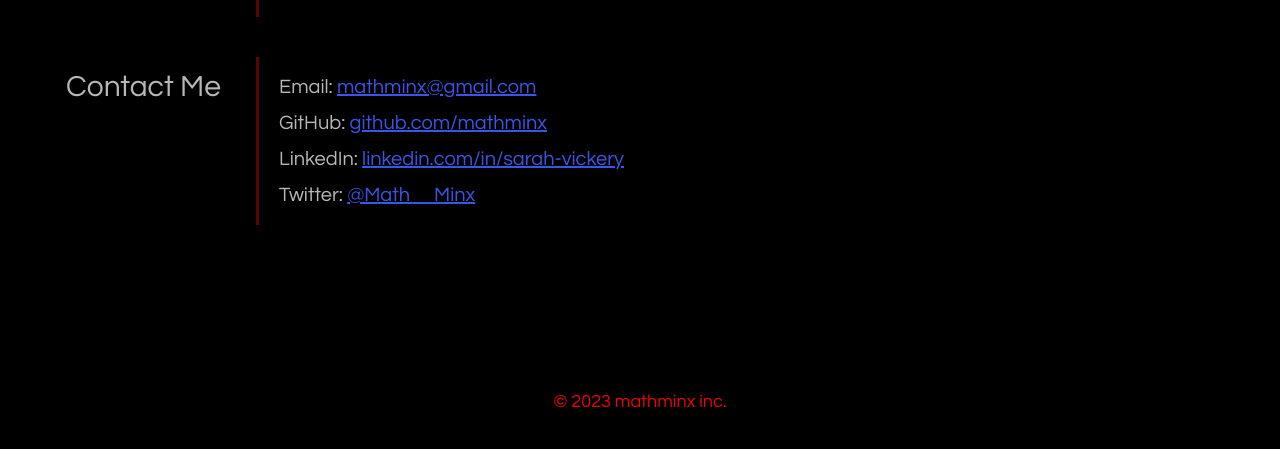
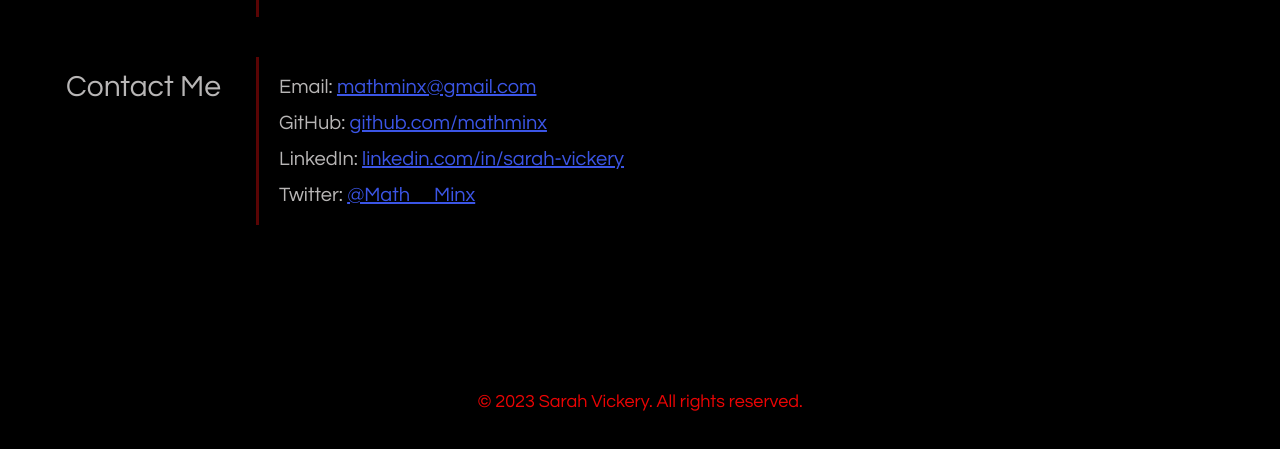
Before and after one commit to mathminx/My-Portfolio, a plain HTML site: page index.html in a window 1280 px wide. Shown: the part 2007-2456 px from the top of the page. Drawn offline with Linux system fonts and the light colour scheme.

Commit message:
update footer

```diff
--- a/index.html
+++ b/index.html
@@ -131,7 +131,7 @@
 
     <!-- Footer -->
     <footer>
-        <p>&#169 2023 mathminx inc.</p>
+        <p>&#169 2023 Sarah Vickery. All rights reserved.</p>
    </footer>
 
 </body>
```
Also changed, not shown: assets/Images/Badge.svg (added).
